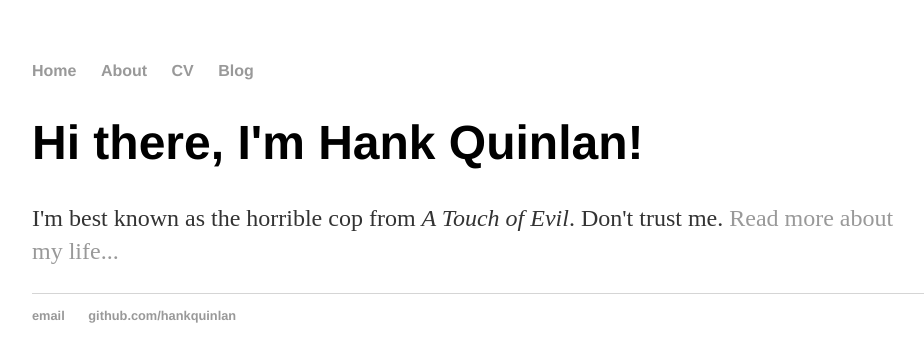
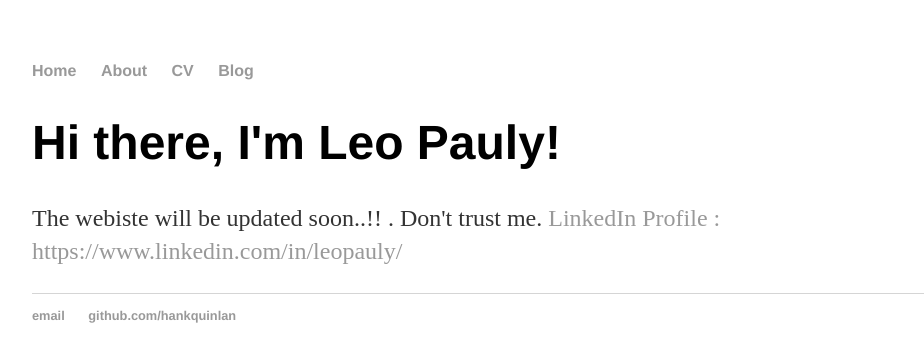
Before and after one commit to leopauly/leopauly.github.io, a Jekyll site: the page built from index.html, in a window 1280 px wide. Shown: the top 362 px of the page, without its empty margins (160-1084 px from the left). Built offline with Jekyll 4.4.1, drawn with Linux system fonts in a browser that asks for light colours.

Commit message:
Create index.html

```diff
--- a/index.html
+++ b/index.html
@@ -4,6 +4,6 @@ title: Hank Quinlan, Horrible Cop
 ---
 
 		<div class="blurb">
-			<h1>Hi there, I'm Hank Quinlan!</h1>
-			<p>I'm best known as the horrible cop from <em>A Touch of Evil</em>. Don't trust me. <a href="/about">Read more about my life...</a></p>
+			<h1>Hi there, I'm Leo Pauly!</h1>
+			<p>The webiste will be updated soon..!! <em> </em>. Don't trust me. <a href="/about"> LinkedIn Profile : https://www.linkedin.com/in/leopauly/</a></p>
 		</div>
```
